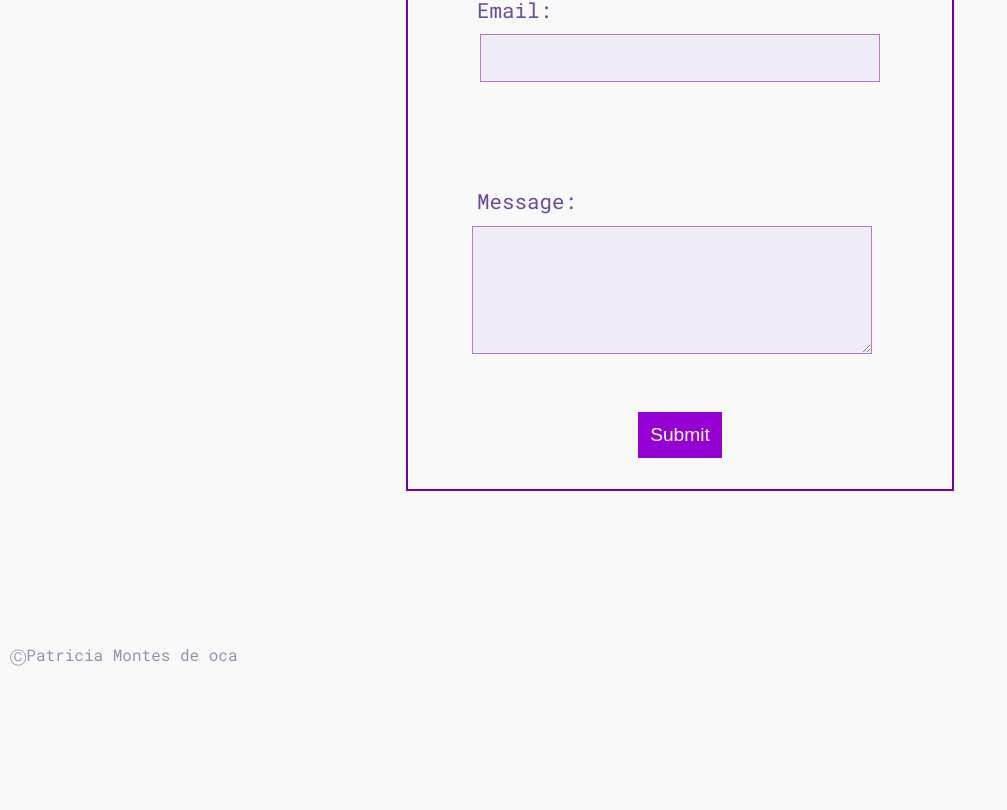
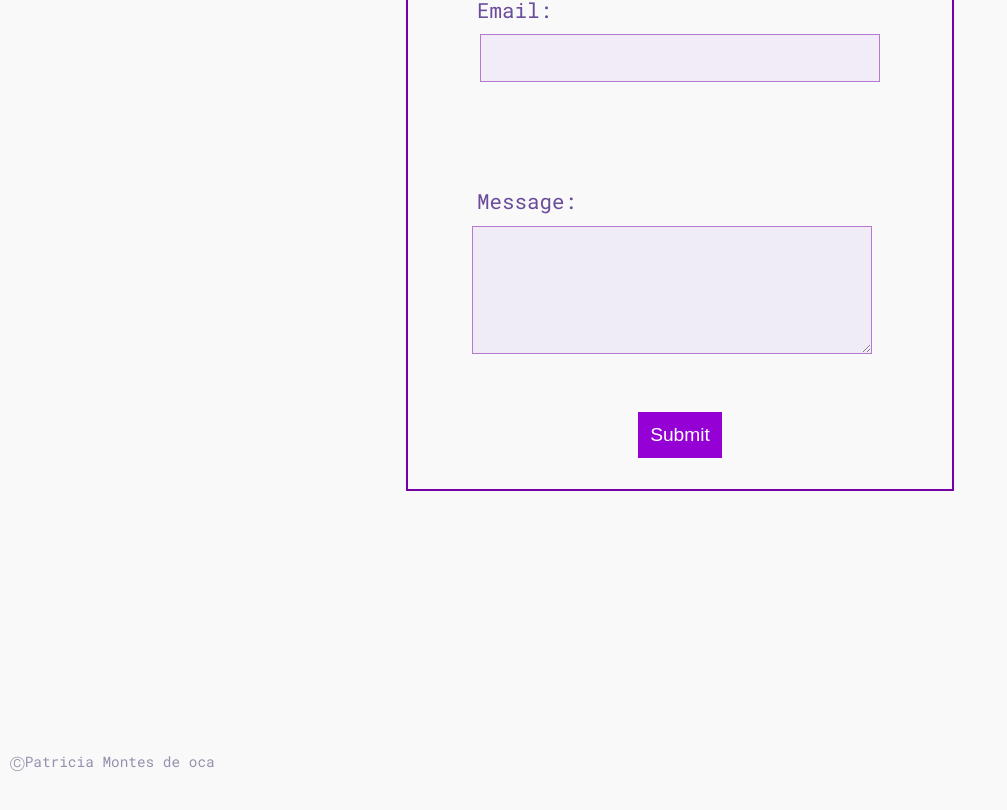
Before and after one commit to patriciabog/PortfolioPatricia, a React (Create React App) app: page /#/contact in a window 1280 px wide. Shown: the part 964-1774 px from the top of the page, without its empty margins (0-1007 px from the left). Before the commit the page ends 1637 px from the top, so only its background shows below. Built offline with nearby package versions, Linux system fonts and the light colour scheme.

Commit message:
add style to footer

```diff
--- a/src/styles/App.scss
+++ b/src/styles/App.scss
@@ -129,9 +129,18 @@ align-items: center;
 
 .footer {
     display: flex;
-    margin-top: 100px;
+    margin-top: 5rem;
+    margin-bottom: 2rem;
     padding: 10px;
     height: 10%;
     color: #352961;
     opacity: 0.5;
+    font-size: 0.7rem;
 }
+
+ @media all and (min-width: 768px) {
+    .footer {
+        margin-top: 13rem;
+        font-size: 0.9rem;
+    }
+ }
--- a/src/styles/layout/_about.scss
+++ b/src/styles/layout/_about.scss
@@ -166,7 +166,6 @@ align-items: center;
         font-size: 1.5rem;
         margin-top: 80px;
         &__subtitle {
-            //margin-left: 12rem;
             font-size: 1rem;
         }
          &__list {
@@ -174,7 +173,6 @@ align-items: center;
                  width: 40px;
                  height: 40px;
                  border: solid 2px #b623f5;
-
              }
          }
 
@@ -184,7 +182,6 @@ align-items: center;
   @media all and (min-width: 1200px) {
     .find {
          &__subtitle {
-           // margin-left: 32rem;
            font-size: 1rem;
          }
          &__list {
```
